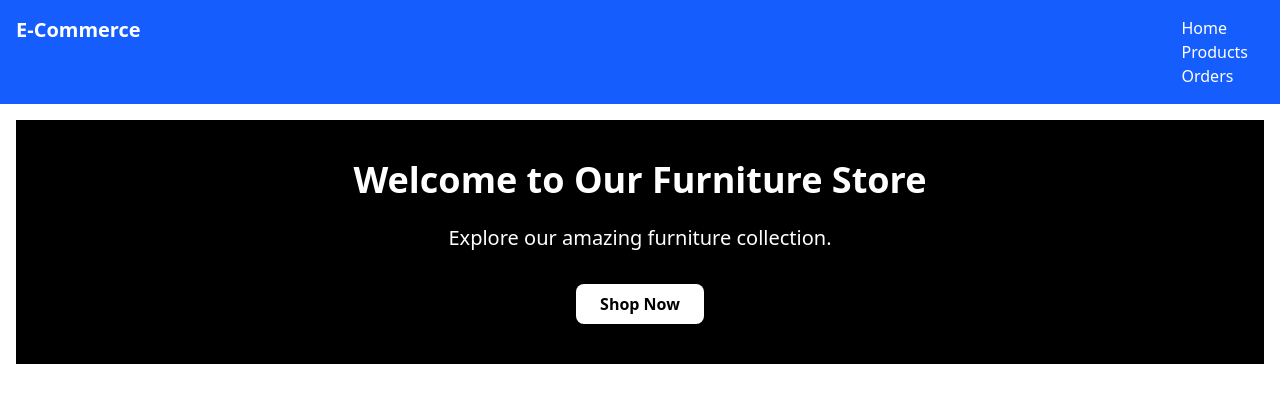
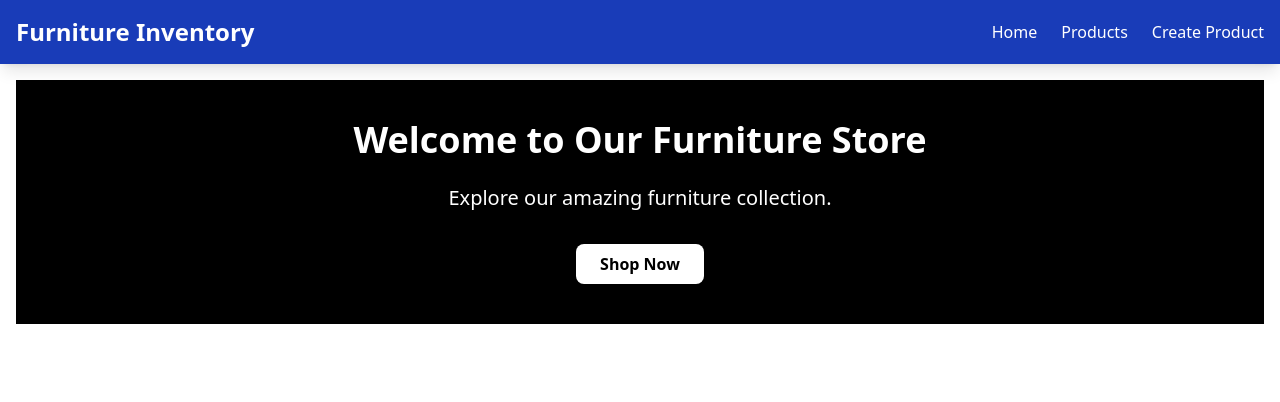
Before and after one commit to Lybrook/e-commerce-furniture, a React (Vite) app in the folder client/: page / in a window 1280 px wide. Shown: the top 402 px of the page. Built offline with nearby package versions, Linux system fonts and the light colour scheme.

Commit message:
feat: update Navbar component to replace Orders link with Create Product and enhance styling

```diff
--- a/client/src/components/Navbar.jsx
+++ b/client/src/components/Navbar.jsx
@@ -4,21 +4,26 @@ const Navbar = () => {
   const navLinks = [
     { id: 1, to: "/", text: "Home" },
     { id: 2, to: "/products", text: "Products" },
-    { id: 3, to: "/orders", text: "Orders" },
+    { id: 3, to: "/create-product", text: "Create Product" },
   ];
 
   return (
-    <nav className="bg-blue-600 text-white p-4 flex justify-between">
-      <h1 className="text-xl font-bold">E-Commerce</h1>
-      <ul className="space-x-4">
+    <nav className="bg-blue-800 text-white p-4 shadow-lg">
+      <div className="container mx-auto flex justify-between items-center">
+        <h1 className="text-2xl font-bold">Furniture Inventory</h1>
+        <ul className="flex space-x-6">
           {navLinks.map((link) => (
             <li key={link.id}>
-            <Link to={link.to} className="hover:underline">
+              <Link
+                to={link.to}
+                className="hover:text-gray-300 transition duration-300"
+              >
                 {link.text}
               </Link>
             </li>
           ))}
         </ul>
+      </div>
     </nav>
   );
 };
```
Lines whose indentation alone changed are shown as unchanged.
